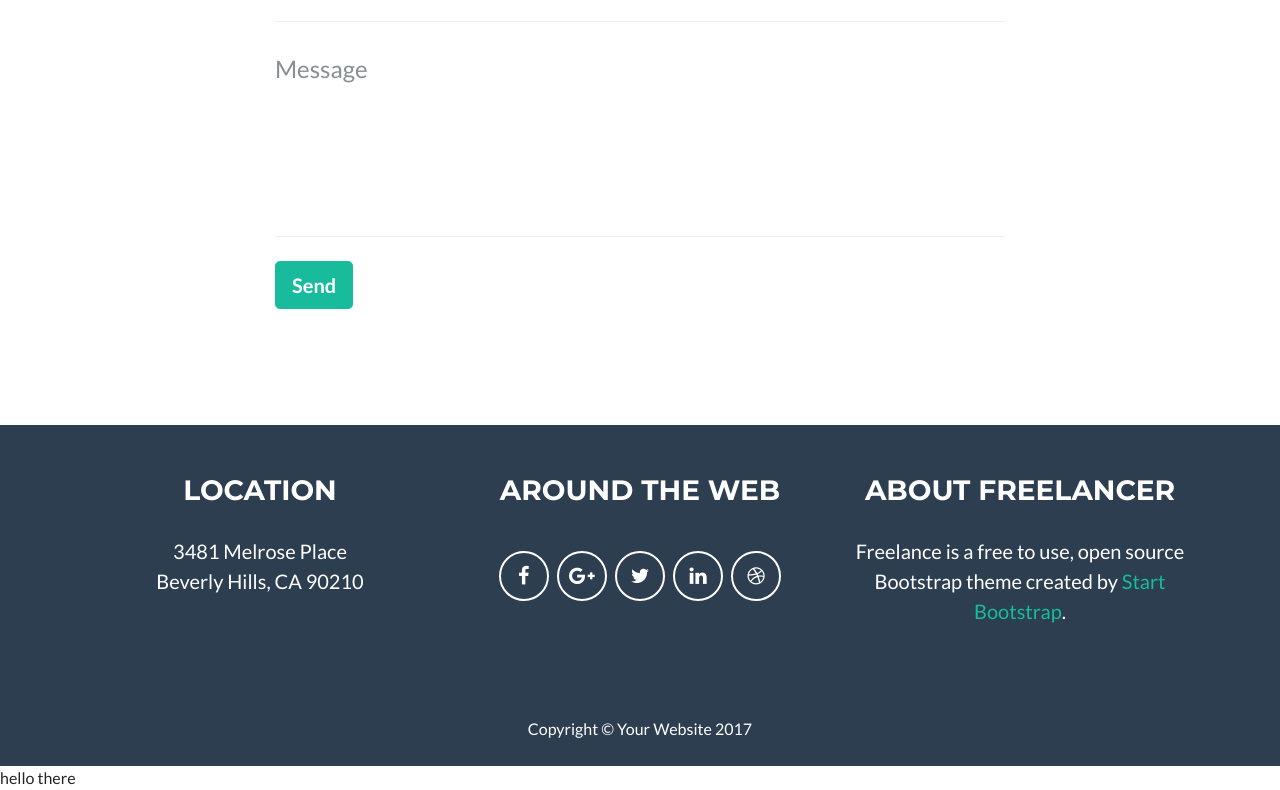
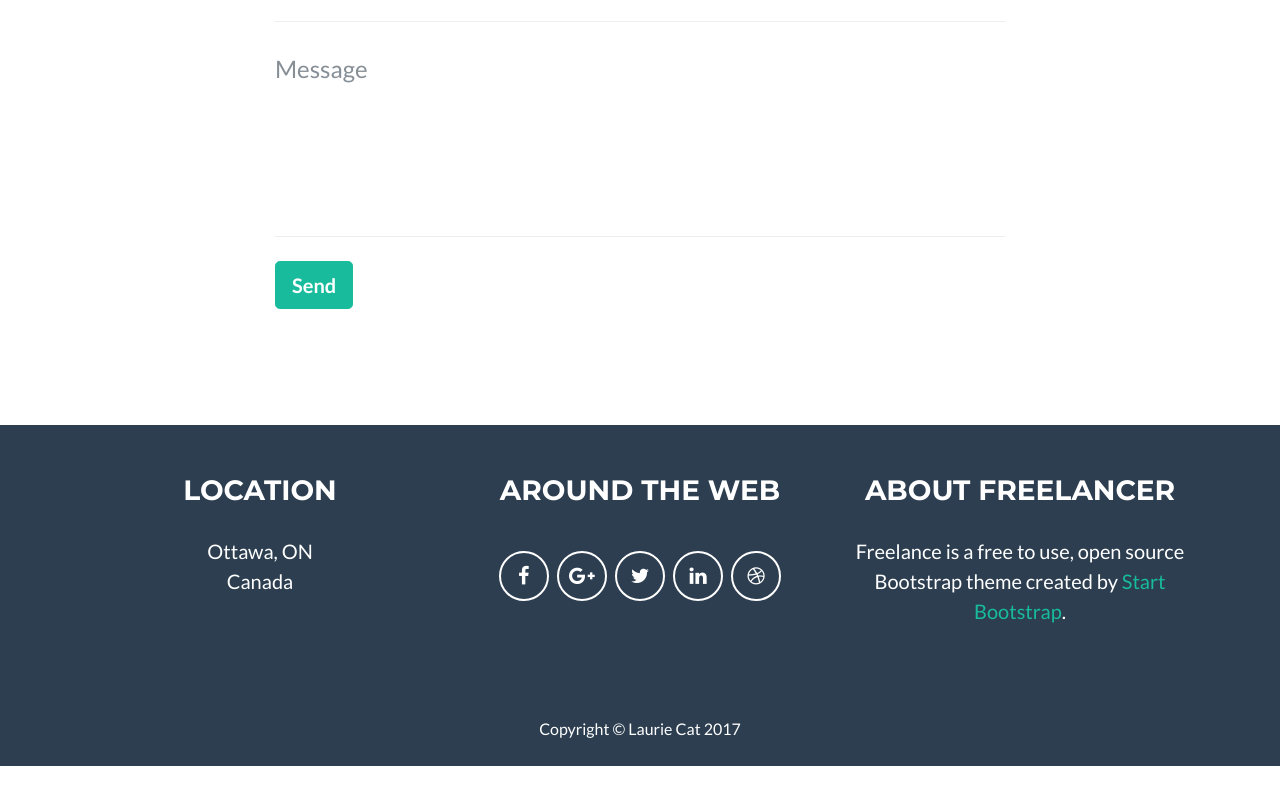
Before and after one commit to benn0320/midtermproject, a website with bundled scripts: page index.html in a window 1280 px wide. Shown: the part 2159-2949 px from the top of the page. After the commit the page ends 2925 px from the top, so only its background shows below. Built offline with nearby package versions, Linux system fonts and the light colour scheme; files whose address does not match are found by name.

Commit message:
copyright line

```diff
--- a/index.html
+++ b/index.html
@@ -3,6 +3,8 @@
 <head>
     <link rel="stylesheet" href="./css/main.css">
     <script src="freelancer.js"></script>
+    <script src="contact_me.js"></script>
+    <script src="jqBootstrapValidation"</script>
 
 
     <link rel="stylesheet" href="https://maxcdn.bootstrapcdn.com/bootstrap/4.0.0-beta/css/bootstrap.min.css" integrity="sha384-/Y6pD6FV/Vv2HJnA6t+vslU6fwYXjCFtcEpHbNJ0lyAFsXTsjBbfaDjzALeQsN6M" crossorigin="anonymous">
@@ -223,8 +225,8 @@
           <div class="row">
             <div class="footer-col col-md-4">
               <h3>Location</h3>
-              <p>3481 Melrose Place
-                <br>Beverly Hills, CA 90210</p>
+              <p>Ottawa, ON
+                <br>Canada</p>
             </div>
             <div class="footer-col col-md-4">
               <h3>Around the Web</h3>
@@ -268,7 +270,7 @@
         <div class="container">
           <div class="row">
             <div class="col-lg-12">
-              Copyright &copy; Your Website 2017
+              Copyright &copy; Laurie Cat 2017
             </div>
           </div>
         </div>
@@ -566,11 +568,5 @@
   </body>
 
 
-
-
-<div class="hello">hello there</div>
-
-
-
 </body>
 </html>
--- a/js/contact_me.js
+++ b/js/contact_me.js
@@ -35,7 +35,7 @@ $(function() {
           $('#success > .alert-success').html("<button type='button' class='close' data-dismiss='alert' aria-hidden='true'>&times;")
             .append("</button>");
           $('#success > .alert-success')
-            .append("<strong>Your message has been sent. </strong>");
+            .append("<strong>Your message has been sent to Laurie! </strong>");
           $('#success > .alert-success')
             .append('</div>');
           //clear all fields
```
